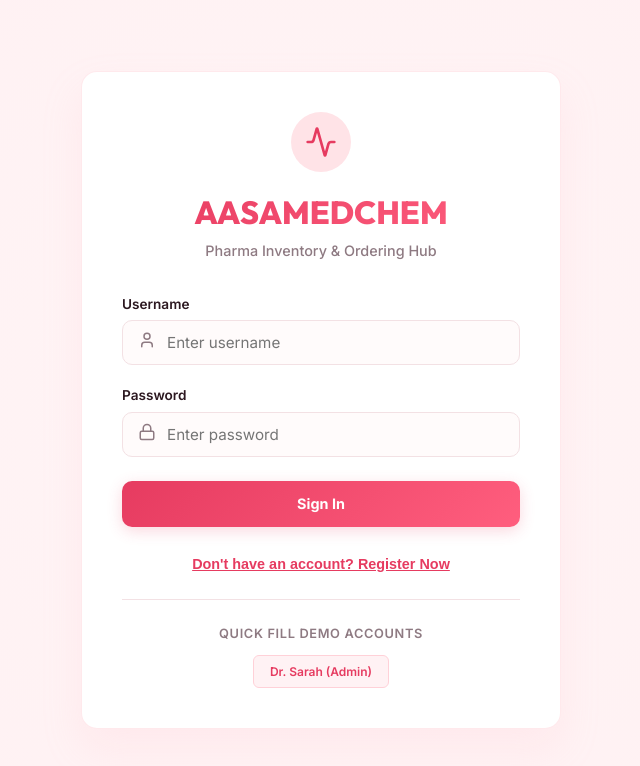
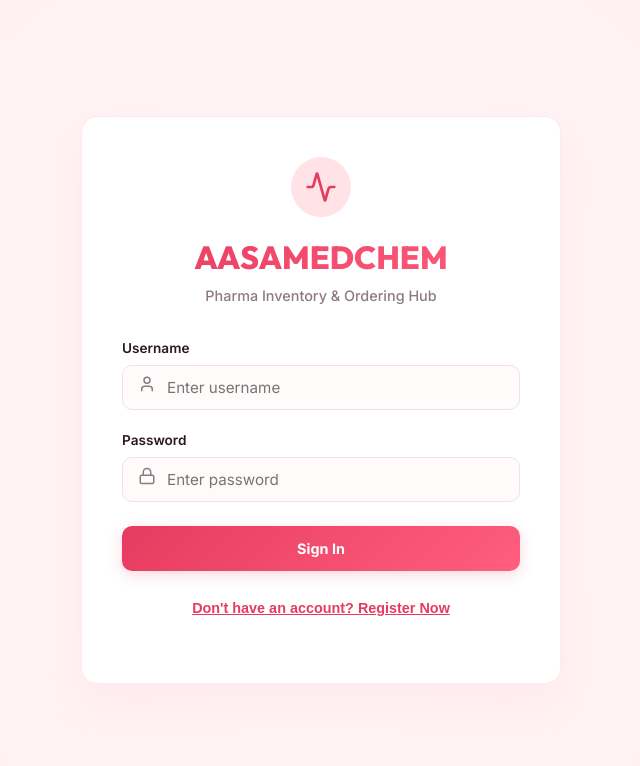
Before and after one commit to softways1/aasamedchem, a Next.js app: page /login in a window 1280 px wide. Shown: the top 766 px of the page, without its empty margins (319-959 px from the left). Built offline with nearby package versions, Linux system fonts and the light colour scheme.

Commit message:
chore: remove quick fill demo accounts from login page

```diff
--- a/src/app/login/page.js
+++ b/src/app/login/page.js
@@ -51,22 +51,6 @@ export default function LoginPage() {
       setError(err.message);
     } finally {
       setLoading(false);
-    }
-  };
-
-  const handleQuickFill = (type) => {
-    setError('');
-    setSuccess('');
-    setIsSignUp(false);
-    if (type === 'admin') {
-      setUsername('admin');
-      setPassword('admin123');
-    } else if (type === 'seller') {
-      setUsername('seller');
-      setPassword('seller123');
-    } else {
-      setUsername('customer');
-      setPassword('customer123');
     }
   };
 
@@ -261,33 +245,6 @@ export default function LoginPage() {
           </button>
         </div>
 
-        {/* Quick Fill Accounts */}
-        <div style={{
-          borderTop: '1px solid var(--border-color)',
-          paddingTop: '1.5rem',
-          textAlign: 'center'
-        }}>
-          <p style={{
-            fontSize: '0.8rem',
-            color: 'var(--text-muted)',
-            fontWeight: 600,
-            marginBottom: '0.75rem',
-            textTransform: 'uppercase',
-            letterSpacing: '0.05em'
-          }}>
-            Quick Fill Demo Accounts
-          </p>
-          <div style={{ display: 'flex', gap: '0.5rem', justifyContent: 'center', flexWrap: 'wrap' }}>
-            <button
-              className="btn btn-secondary btn-sm"
-              onClick={() => handleQuickFill('admin')}
-              type="button"
-              style={{ fontSize: '0.75rem' }}
-            >
-              Dr. Sarah (Admin)
-            </button>
-          </div>
-        </div>
       </div>
     </div>
   );
```
